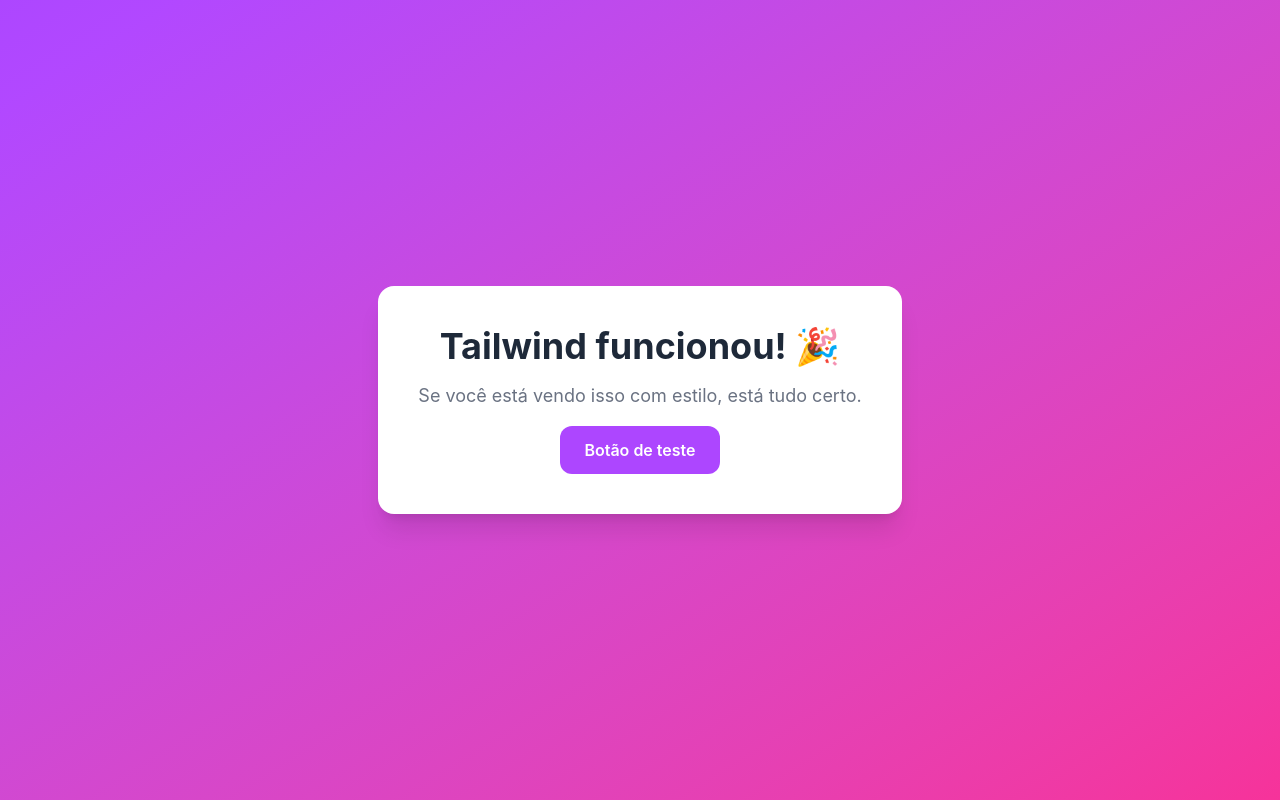
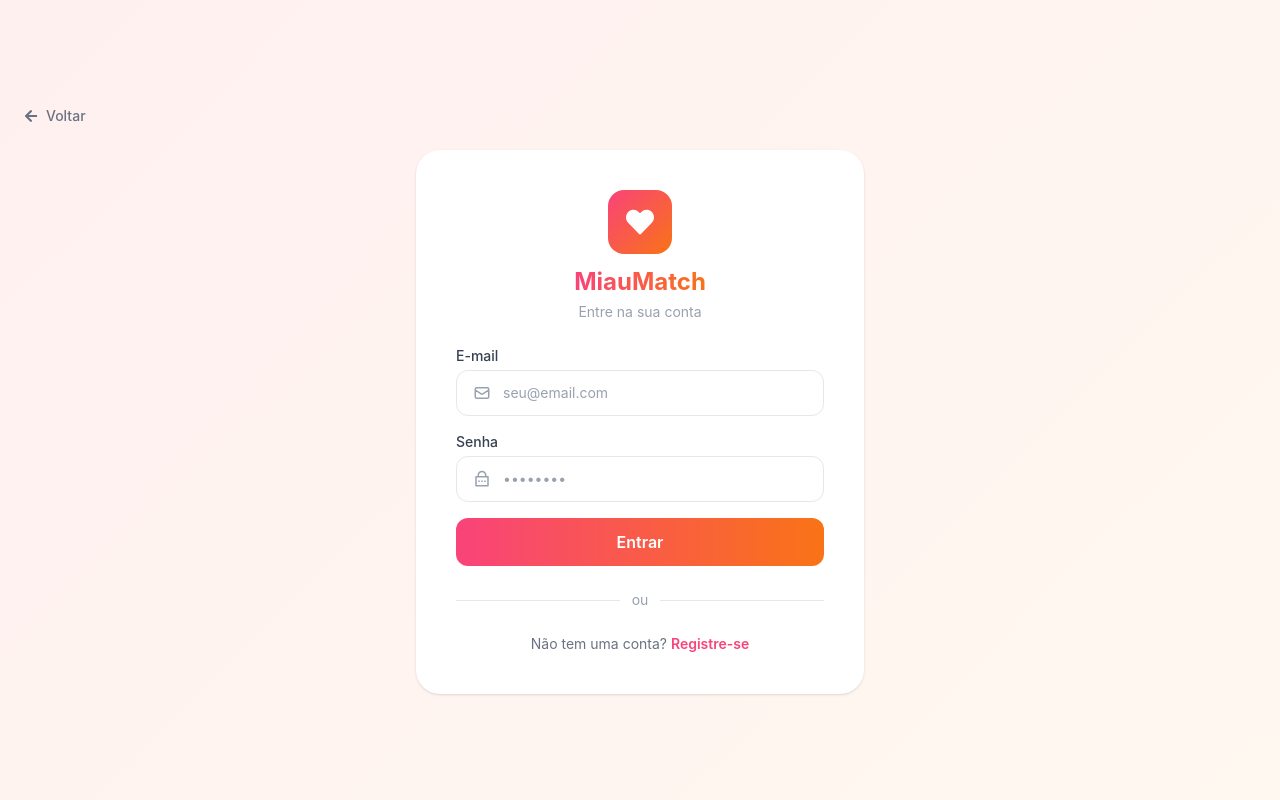
Before and after one commit to daniela-luisa/Tinder-Adocao, a React app in the folder frontend/: page /login in a window 1280 px wide. Built offline with nearby package versions, Linux system fonts and the light colour scheme; the HTML template or start-up script is replaced by a standard one.

Commit message:
primeira versao do Login front funcional OK

```diff
--- a/frontend/package.json
+++ b/frontend/package.json
@@ -11,7 +11,9 @@
   },
   "dependencies": {
     "react": "^19.2.4",
-    "react-dom": "^19.2.4"
+    "react-dom": "^19.2.4",
+    "react-icons": "^5.6.0",
+    "react-router-dom": "^7.14.0"
   },
   "devDependencies": {
     "@eslint/js": "^9.39.4",
--- a/frontend/src/App.jsx
+++ b/frontend/src/App.jsx
@@ -1,15 +1,14 @@
+import { BrowserRouter, Routes, Route } from 'react-router-dom';
+import Login from './pages/Login/Login';
+
 function App() {
   return (
-    <div className="min-h-screen bg-gradient-to-br from-purple-500 to-pink-500 flex items-center justify-center">
-      <div className="bg-white rounded-2xl shadow-xl p-10 flex flex-col items-center gap-4">
-        <h1 className="text-4xl font-bold text-gray-800">Tailwind funcionou! 🎉</h1>
-        <p className="text-gray-500 text-lg">Se você está vendo isso com estilo, está tudo certo.</p>
-        <button className="bg-purple-500 hover:bg-purple-600 text-white font-semibold px-6 py-3 rounded-xl transition-colors">
-          Botão de teste
-        </button>
-      </div>
-    </div>
-  )
+    <BrowserRouter>
+      <Routes>
+        <Route path="/login" element={<Login />} />
+      </Routes>
+    </BrowserRouter>
+  );
 }
 
-export default App
+export default App;
--- /dev/null
+++ b/frontend/src/components/Button.jsx
@@ -0,0 +1,16 @@
+function Button({ text, onClick, type = 'button' }) {
+  return (
+    <button
+      type={type}
+      onClick={onClick}
+      className="w-full py-3 rounded-xl text-white font-semibold text-base transition-opacity hover:opacity-90 active:opacity-80"
+      style={{
+        background: 'linear-gradient(to right, #f9437a, #f97316)',
+      }}
+    >
+      {text}
+    </button>
+  );
+}
+
+export default Button;
--- /dev/null
+++ b/frontend/src/components/Input.jsx
@@ -0,0 +1,21 @@
+function Input({ label, type = 'text', placeholder, icon: Icon, value, onChange }) {
+  return (
+    <div className="flex flex-col gap-1 w-full">
+      <label className="text-sm font-medium text-gray-700">
+        {label}
+      </label>
+      <div className="flex items-center gap-3 border border-gray-200 rounded-xl px-4 py-3 focus-within:border-pink-500 transition-colors bg-white">
+        {Icon && <Icon size={18} className="text-gray-400 shrink-0" />}
+        <input
+          type={type}
+          placeholder={placeholder}
+          value={value}
+          onChange={onChange}
+          className="flex-1 outline-none text-gray-700 placeholder-gray-400 text-sm bg-transparent"
+        />
+      </div>
+    </div>
+  );
+}
+
+export default Input;
--- /dev/null
+++ b/frontend/src/pages/Login/Login.jsx
@@ -0,0 +1,99 @@
+import { useState } from 'react';
+import { useNavigate } from 'react-router-dom';
+import { api } from '../../services/api';
+import { RiLockPasswordLine } from "react-icons/ri";
+import { FaArrowLeft, FaHeart } from "react-icons/fa";
+import { HiOutlineMail } from "react-icons/hi";
+import Input from '../../components/Input';
+import Button from '../../components/button';
+
+function Login() {
+  const [email, setEmail] = useState('');
+  const [senha, setSenha] = useState('');
+  const [erro, setErro] = useState(null);
+  const [loading, setLoading] = useState(false);
+
+  const navigate = useNavigate();
+
+  async function handleLogin(e) {
+    e.preventDefault();
+    setErro(null);
+    setLoading(true);
+
+    try {
+      const data = await api.post('/usuario/login', { email, senha });
+      console.log('Login realizado:', data);
+      navigate('/home');
+    } catch (err) {
+      setErro('E-mail ou senha incorretos.');
+      console.error(err);
+    } finally {
+      setLoading(false);
+    }
+  }
+
+return (
+  <div className="min-h-screen flex flex-col items-center justify-center px-4"
+    style={{ background: 'linear-gradient(135deg, #fff0f0 0%, #fff8f0 100%)' }}>
+
+    <div className="w-full max-w-md mb-6 self-start pl-2">
+      <button onClick={() => navigate(-1)} className="flex items-center gap-2 text-gray-500 hover:text-gray-700 transition-colors">
+        <FaArrowLeft size={14} />
+        <span className="text-sm font-medium">Voltar</span>
+      </button>
+    </div>
+
+    <div className="bg-white rounded-3xl shadow-sm p-10 w-full max-w-md flex flex-col items-center gap-6">
+
+      <div className="flex flex-col items-center gap-3">
+        <div className="w-16 h-16 rounded-2xl flex items-center justify-center"
+          style={{ background: 'linear-gradient(135deg, #f9437a, #f97316)' }}>
+          <FaHeart size={28} className="text-white" />
+        </div>
+        <div className="flex flex-col items-center gap-1">
+          <h1 className="text-2xl font-bold"
+            style={{ background: 'linear-gradient(to right, #f9437a, #f97316)', WebkitBackgroundClip: 'text', WebkitTextFillColor: 'transparent' }}>
+            MiauMatch
+          </h1>
+          <p className="text-gray-400 text-sm">Entre na sua conta</p>
+        </div>
+      </div>
+
+      <form onSubmit={handleLogin} className="w-full flex flex-col gap-4">
+        <Input label="E-mail" type="email" placeholder="seu@email.com" icon={HiOutlineMail} value={email}
+         onChange={(e) => setEmail(e.target.value)}
+        />
+        <Input label="Senha" type="password" placeholder="••••••••" icon={RiLockPasswordLine} value={senha}
+         onChange={(e) => setSenha(e.target.value)}
+        />
+
+        {erro && <p className="text-red-500 text-sm text-center">{erro}</p>}
+
+        <Button
+          text={loading ? 'Entrando...' : 'Entrar'}
+          type="submit"
+          disabled={loading}
+        />
+      </form>
+
+      <div className="w-full flex items-center gap-3">
+        <div className="flex-1 h-px bg-gray-200" />
+        <span className="text-gray-400 text-sm">ou</span>
+        <div className="flex-1 h-px bg-gray-200" />
+      </div>
+
+      <p className="text-gray-500 text-sm">
+        Não tem uma conta?{' '}
+        <span onClick={() => navigate('/cadastro')}
+          className="font-semibold cursor-pointer"
+          style={{ color: '#f9437a' }}>
+          Registre-se
+        </span>
+      </p>
+
+    </div>
+  </div>
+);
+}
+
+export default Login;
--- /dev/null
+++ b/frontend/src/services/api.js
@@ -0,0 +1,29 @@
+const BASE_URL = 'http://localhost:1337';
+
+async function request(method, endpoint, body = null) {
+  const options = {
+    method,
+    headers: { 'Content-Type': 'application/json' },
+    credentials: 'include',
+  };
+
+  if (body) {
+    options.body = JSON.stringify(body);
+  }
+
+  const response = await fetch(`${BASE_URL}${endpoint}`, options);
+  const data = await response.json();
+
+  if (!response.ok) {
+    throw data;
+  }
+
+  return data;
+}
+
+export const api = {
+  get: (endpoint) => request('GET', endpoint),
+  post: (endpoint, body) => request('POST', endpoint, body),
+  put: (endpoint, body) => request('PUT', endpoint, body),
+  delete: (endpoint) => request('DELETE', endpoint),
+};
```
Also changed, not shown: 1 other file (tests, documents, lock files or other folders).
